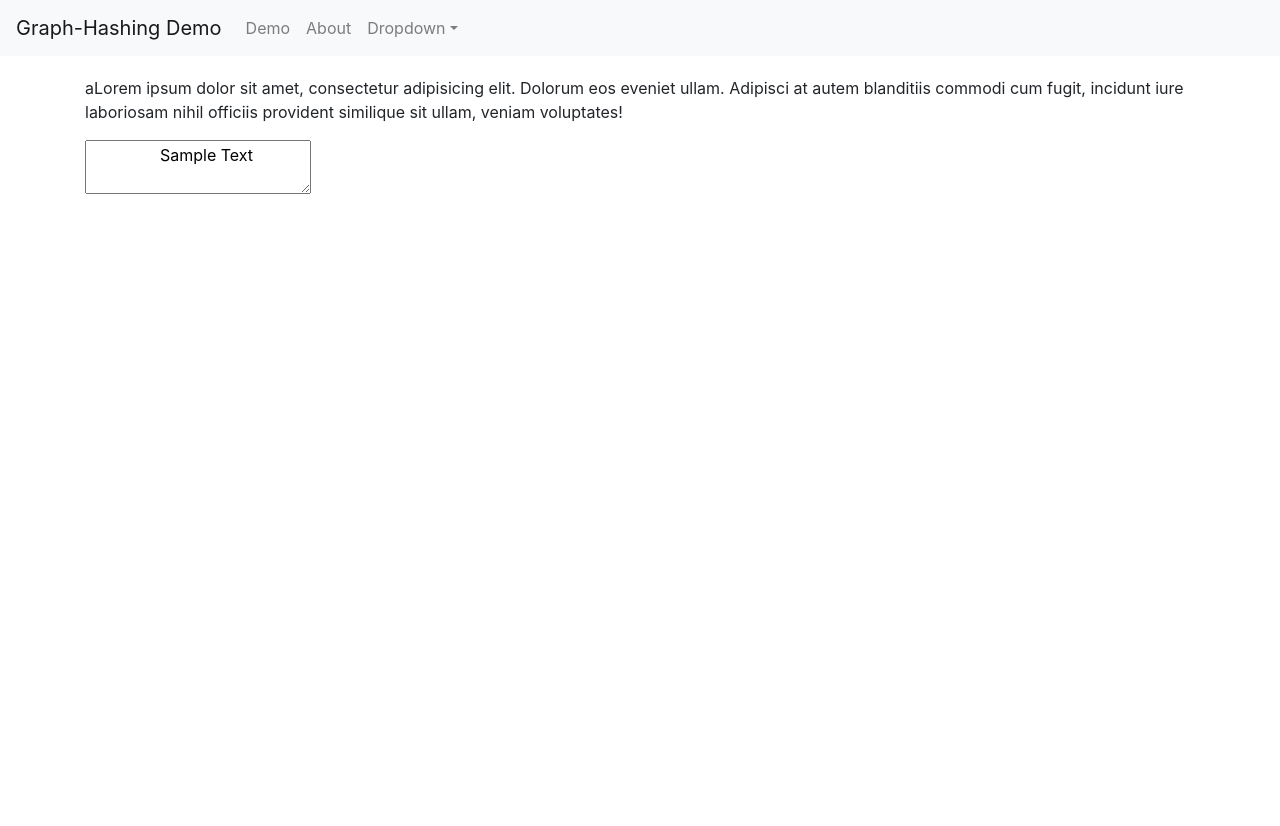
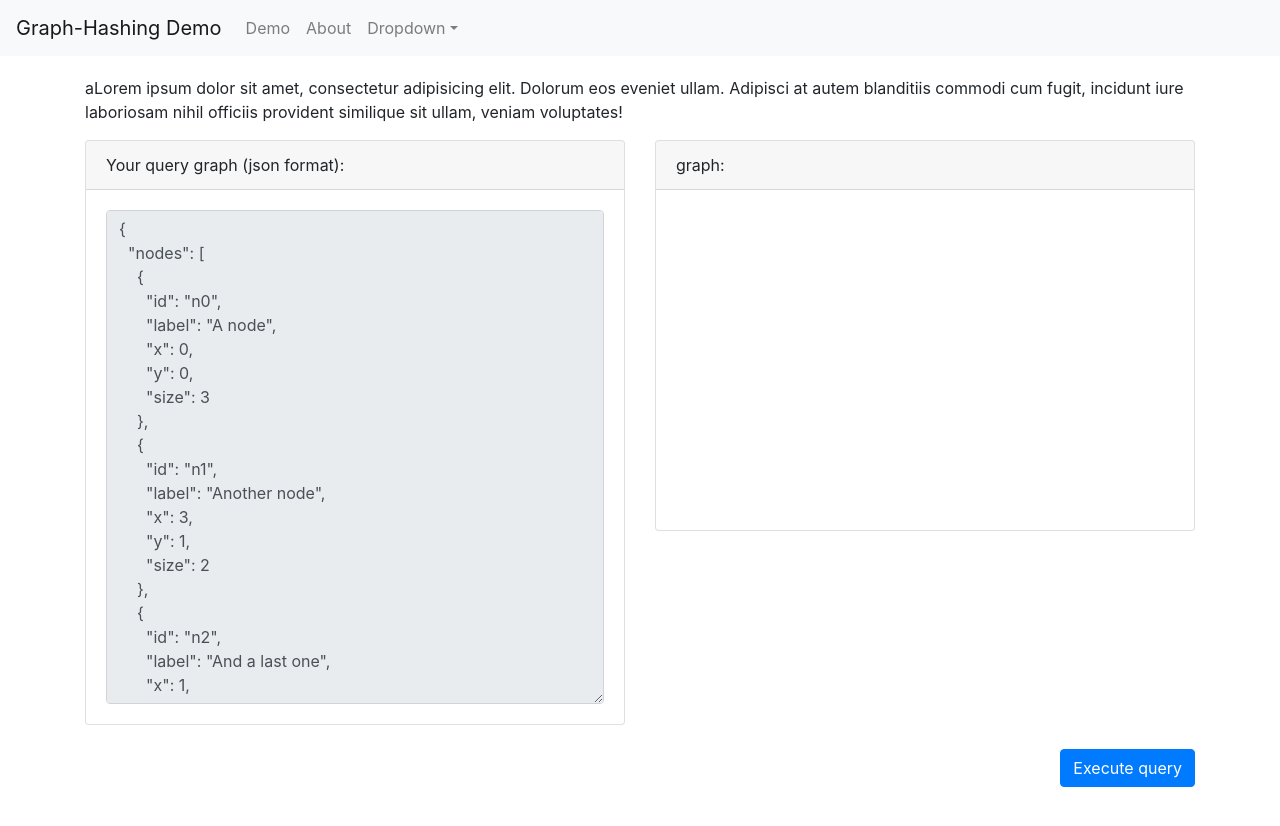
Before and after one commit to erdnase1902/vldb-demo-full, a Flask app: page /demo in a window 1280 px wide. Shown: the top 826 px of the page. Run offline with Flask 2, Linux system fonts and the light colour scheme; some libraries are stand-ins or nearby versions.

Commit message:
basic query page gui

```diff
--- a/development_notes.txt
+++ b/development_notes.txt
@@ -28,3 +28,6 @@ To build the code:
     Install npm
     Use "npm install" to install sigma development dependencies.
     Use "npm run build" to minify the code with Uglify. The minified file sigma.min.js will then be accessible in the build/ folder.
+
+jquery PyCharm:
+	https://intellij-support.jetbrains.com/hc/en-us/community/posts/360002260719--jQuery-shortcut-underlined-as-unresolved-function-or-method-
--- a/flask_server/templates/demo.html
+++ b/flask_server/templates/demo.html
@@ -3,31 +3,97 @@
 {% block body %}
     {# https://stackoverflow.com/questions/23273216/how-to-display-data-from-a-json-object-with-sigma-js #}
 
-    <p>aLorem ipsum dolor sit amet, consectetur adipisicing elit. Dolorum eos eveniet ullam. Adipisci at autem blanditiis
+    <p>aLorem ipsum dolor sit amet, consectetur adipisicing elit. Dolorum eos eveniet ullam. Adipisci at autem
+        blanditiis
         commodi cum fugit, incidunt iure laboriosam nihil officiis provident similique sit ullam, veniam voluptates!</p>
 
     <div class="row">
         <div class="col-md-6">
+            <div class="card">
+                <div class="card-header">
+                    Your query graph (json format):
+                </div>
+                <div class="card-body">
                     <form>
-            <textarea>
-                Sample Text
+            <textarea id="query_input" rows="20" class="form-control" disabled style="min-width: 100%">
             </textarea>
                     </form>
                 </div>
+            </div>
+
+        </div>
         <div class="col-md-6">
-        <div  style="height: 300px" id="query-container"></div>
+
+            <div class="card">
+                <div class="card-header">
+                    graph:
+                </div>
+                <div class="card-body">
+                    <div style="height: 300px" id="query-container"></div>
                 </div>
             </div>
+        </div>
+    </div>
+    <br>
+    <div class="clearfix"><a href="#" class="btn btn-primary float-md-right">Execute query</a></div>
 
 
+    <script>
+        const query_string = '{\n' +
+            '  "nodes": [\n' +
+            '    {\n' +
+            '      "id": "n0",\n' +
+            '      "label": "A node",\n' +
+            '      "x": 0,\n' +
+            '      "y": 0,\n' +
+            '      "size": 3\n' +
+            '    },\n' +
+            '    {\n' +
+            '      "id": "n1",\n' +
+            '      "label": "Another node",\n' +
+            '      "x": 3,\n' +
+            '      "y": 1,\n' +
+            '      "size": 2\n' +
+            '    },\n' +
+            '    {\n' +
+            '      "id": "n2",\n' +
+            '      "label": "And a last one",\n' +
+            '      "x": 1,\n' +
+            '      "y": 3,\n' +
+            '      "size": 1\n' +
+            '    }\n' +
+            '  ],\n' +
+            '  "edges": [\n' +
+            '    {\n' +
+            '      "id": "e0",\n' +
+            '      "source": "n0",\n' +
+            '      "target": "n1"\n' +
+            '    },\n' +
+            '    {\n' +
+            '      "id": "e1",\n' +
+            '      "source": "n1",\n' +
+            '      "target": "n2"\n' +
+            '    },\n' +
+            '    {\n' +
+            '      "id": "e2",\n' +
+            '      "source": "n2",\n' +
+            '      "target": "n0"\n' +
+            '    }\n' +
+            '  ]\n' +
+            '}';
+        $(document).ready(function () {
+            $('#query_input').val(query_string);
+            s = new sigma({
+        graph: JSON.parse(query_string),
+        container: 'query-container',
+        settings: {
+            defaultNodeColor: '#2a0c8d',
+            drawLabels: true,
+            labelThreshold: 0
+        }
+});
+        });
+    </script>
     <script src="{{ url_for('static', filename='sigma.js/build/sigma.min.js') }}"></script>
     <script src="{{ url_for('static', filename='sigma.js/build/plugins/sigma.parsers.json.min.js') }}"></script>
-    <script>
-        sigma.parsers.json("{{ url_for('static', filename='example_graph.json') }}", {
-    container: 'query-container',
-    settings: {
-      defaultNodeColor: '#ec5148'
-    }
-  });
-    </script>
 {% endblock %}
--- a/flask_server/templates/layout.html
+++ b/flask_server/templates/layout.html
@@ -4,6 +4,9 @@
     <meta charset="UTF-8">
     <title>DEMO</title>
     <link rel="stylesheet" href="https://stackpath.bootstrapcdn.com/bootstrap/4.5.2/css/bootstrap.min.css">
+    <script src="https://code.jquery.com/jquery-3.2.1.slim.min.js" integrity="sha384-KJ3o2DKtIkvYIK3UENzmM7KCkRr/rE9/Qpg6aAZGJwFDMVNA/GpGFF93hXpG5KkN" crossorigin="anonymous"></script>
+    <script src="https://cdnjs.cloudflare.com/ajax/libs/popper.js/1.12.9/umd/popper.min.js" integrity="sha384-ApNbgh9B+Y1QKtv3Rn7W3mgPxhU9K/ScQsAP7hUibX39j7fakFPskvXusvfa0b4Q" crossorigin="anonymous"></script>
+    <script src="https://maxcdn.bootstrapcdn.com/bootstrap/4.0.0/js/bootstrap.min.js" integrity="sha384-JZR6Spejh4U02d8jOt6vLEHfe/JQGiRRSQQxSfFWpi1MquVdAyjUar5+76PVCmYl" crossorigin="anonymous"></script>
 </head>
 <body>
     {% include 'includes/_navbar.html' %}
@@ -11,8 +14,7 @@
         {% block body %}{% endblock %}
     </div>
 
-<script src="https://code.jquery.com/jquery-3.2.1.slim.min.js" integrity="sha384-KJ3o2DKtIkvYIK3UENzmM7KCkRr/rE9/Qpg6aAZGJwFDMVNA/GpGFF93hXpG5KkN" crossorigin="anonymous"></script>
-<script src="https://cdnjs.cloudflare.com/ajax/libs/popper.js/1.12.9/umd/popper.min.js" integrity="sha384-ApNbgh9B+Y1QKtv3Rn7W3mgPxhU9K/ScQsAP7hUibX39j7fakFPskvXusvfa0b4Q" crossorigin="anonymous"></script>
-<script src="https://maxcdn.bootstrapcdn.com/bootstrap/4.0.0/js/bootstrap.min.js" integrity="sha384-JZR6Spejh4U02d8jOt6vLEHfe/JQGiRRSQQxSfFWpi1MquVdAyjUar5+76PVCmYl" crossorigin="anonymous"></script>
+
+
 </body>
 </html>
```
Lines whose indentation alone changed are shown as unchanged.
